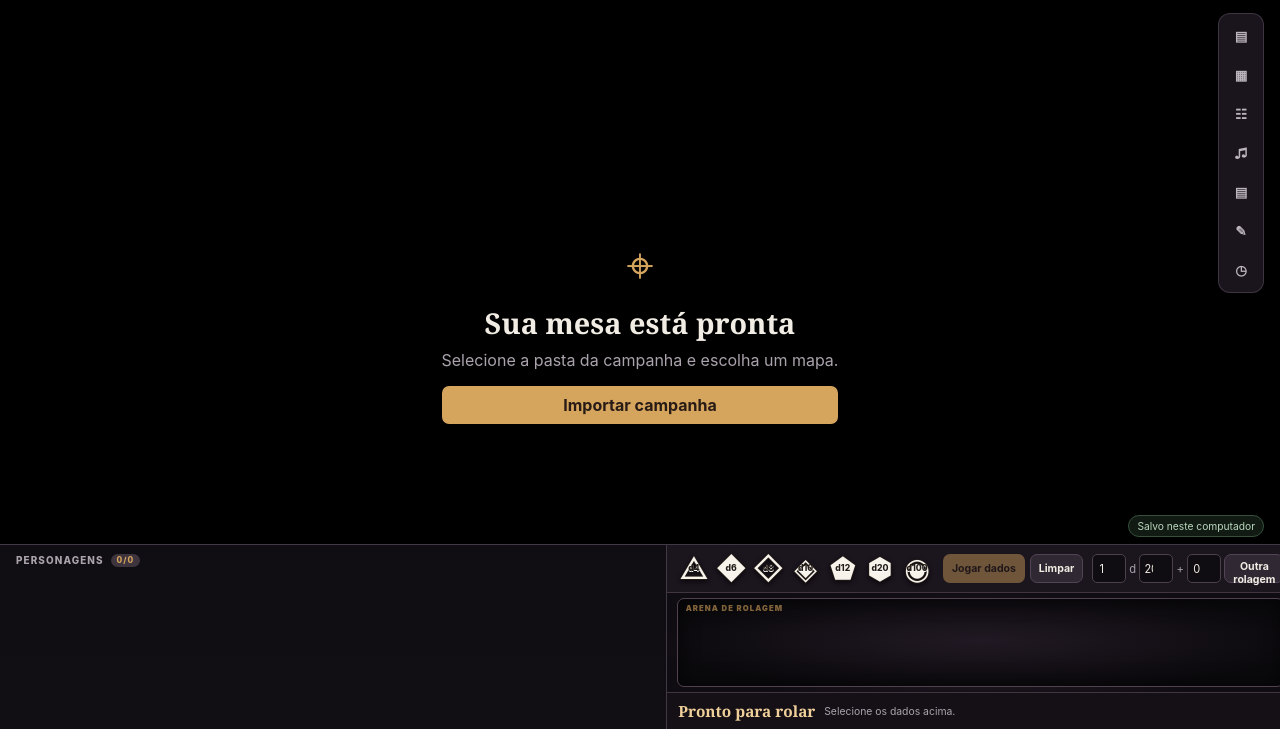
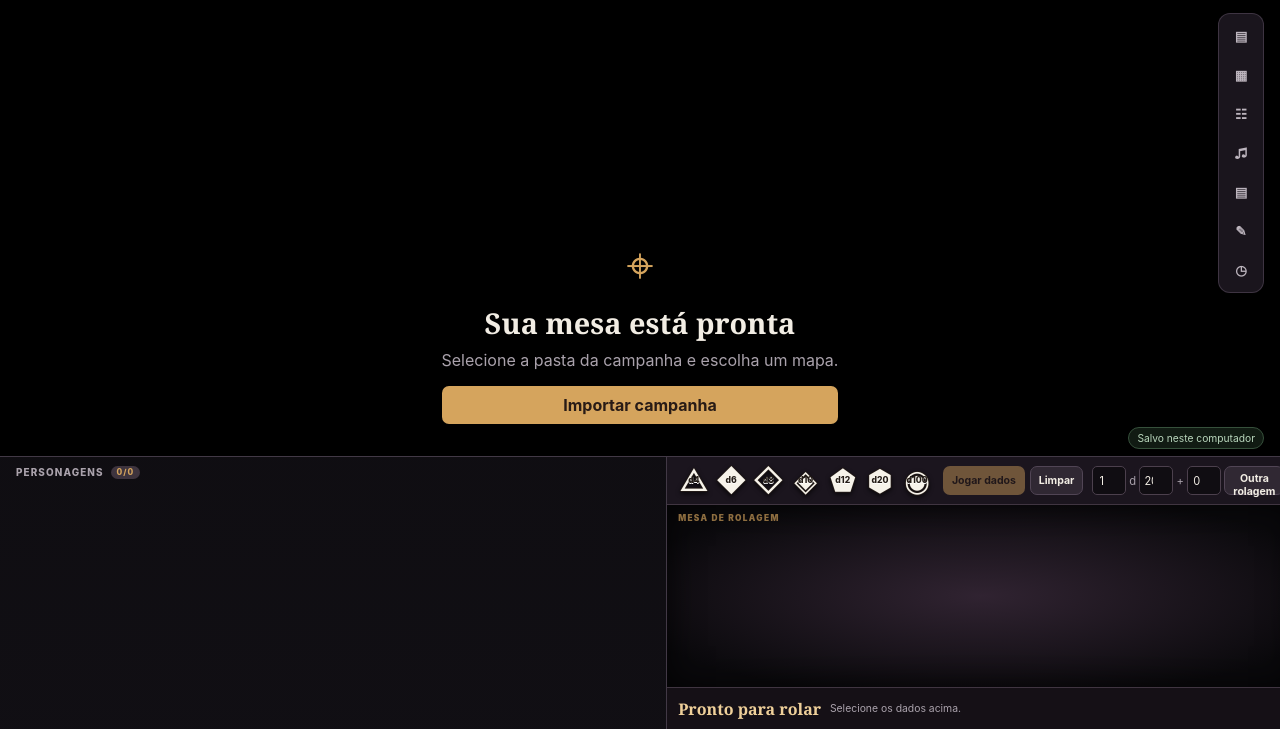
Before and after one commit to victoregit/RPGTable, a website: page app/mesa.html in a window 1280 px wide. Shown: the part 71-800 px from the top of the page. Drawn offline with Linux system fonts and the light colour scheme.

Commit message:
feat: expand dice rolling arena

```diff
--- a/app/mesa.html
+++ b/app/mesa.html
@@ -2,7 +2,7 @@
 <html lang="pt-BR">
 <head>
   <meta charset="UTF-8" /><meta name="viewport" content="width=device-width, initial-scale=1.0" /><meta name="theme-color" content="#100e13" />
-  <title>Mesa de Campanha</title><link rel="stylesheet" href="styles/mesa.css" /><link rel="stylesheet" href="styles/mesa-fixes.css" /><link rel="stylesheet" href="styles/dice-arena.css" />
+  <title>Mesa de Campanha</title><link rel="stylesheet" href="styles/mesa.css" /><link rel="stylesheet" href="styles/mesa-fixes.css" /><link rel="stylesheet" href="styles/dice-arena.css" /><link rel="stylesheet" href="styles/dice-arena-layout.css" />
 </head>
 <body>
   <main class="table">
--- a/app/scripts/dice3d.js
+++ b/app/scripts/dice3d.js
@@ -13,7 +13,7 @@ async function prepare() {
       enableShadows: true,
       shadowTransparency: 0.65,
       lightIntensity: 1.15,
-      scale: 2.35,
+      scale: 3.4,
       delay: 42,
       offscreen: false,
     });
--- /dev/null
+++ b/app/styles/dice-arena-layout.css
@@ -0,0 +1,13 @@
+/* A mesa de rolagem ocupa toda a faixa central da arena. */
+.bottom-dock{min-height:272px}
+.dice-arena{height:272px;grid-template-rows:48px minmax(0,1fr) 42px}
+.dice-arena-stage{position:relative;min-height:0;overflow:hidden;background:radial-gradient(ellipse at 50% 55%,#3a2b3b,#100d12 74%)}
+.dice-arena-stage>.dice-tray{position:absolute!important;inset:0!important;width:auto!important;height:auto!important;min-width:0!important;min-height:0!important;flex:none!important;overflow:hidden;border:0!important;border-radius:0!important;background:radial-gradient(ellipse at 50% 50%,#302331,#0a090c 82%);box-shadow:inset 0 0 34px #000c}
+.dice-arena-stage>.dice-tray::after{content:'MESA DE ROLAGEM';left:.72rem;top:.52rem;color:#d5a45da8;font-size:.52rem;letter-spacing:.16em}
+.dice-arena-stage>.dice-tray .dice-3d-overlay{position:absolute;inset:0;z-index:1;overflow:hidden;pointer-events:none}
+.dice-arena-stage>.dice-tray #dice-stage,.dice-arena-stage>.dice-tray #dice-stage canvas{position:absolute;inset:0;width:100%!important;height:100%!important}
+.dice-arena-result{padding:.4rem .72rem}
+.dice-arena-result strong{font-size:1rem}
+.side-panel{bottom:287px}.save-status{bottom:280px}
+@media(max-width:1040px){.bottom-dock{grid-template-columns:1fr}.dice-bar{border-left:0;border-top:1px solid #423946}.side-panel{bottom:354px}.save-status{bottom:359px}}
+@media(max-width:700px){.bottom-dock{min-height:368px}.dice-arena{height:278px;grid-template-rows:auto minmax(0,1fr) 38px}.dice-arena-controls{flex-wrap:wrap;gap:.28rem;padding:.3rem .45rem}.arena-picker{flex:1;justify-content:space-between}.arena-die{width:31px}.arena-actions{order:2}.arena-custom{order:3;margin-left:auto}.arena-custom button{font-size:0}.arena-custom button::after{content:'Rolar';font-size:.66rem}.side-panel{bottom:384px}.save-status{display:none}}
```
